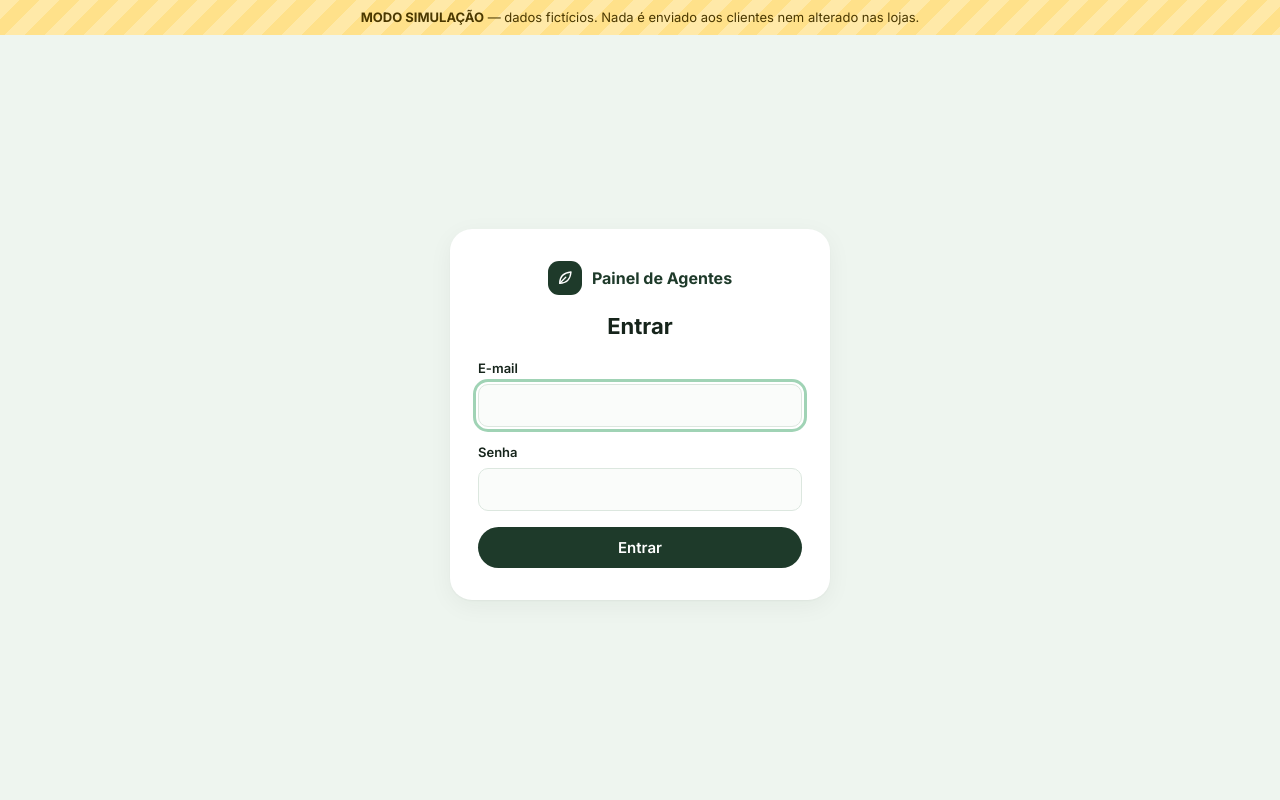
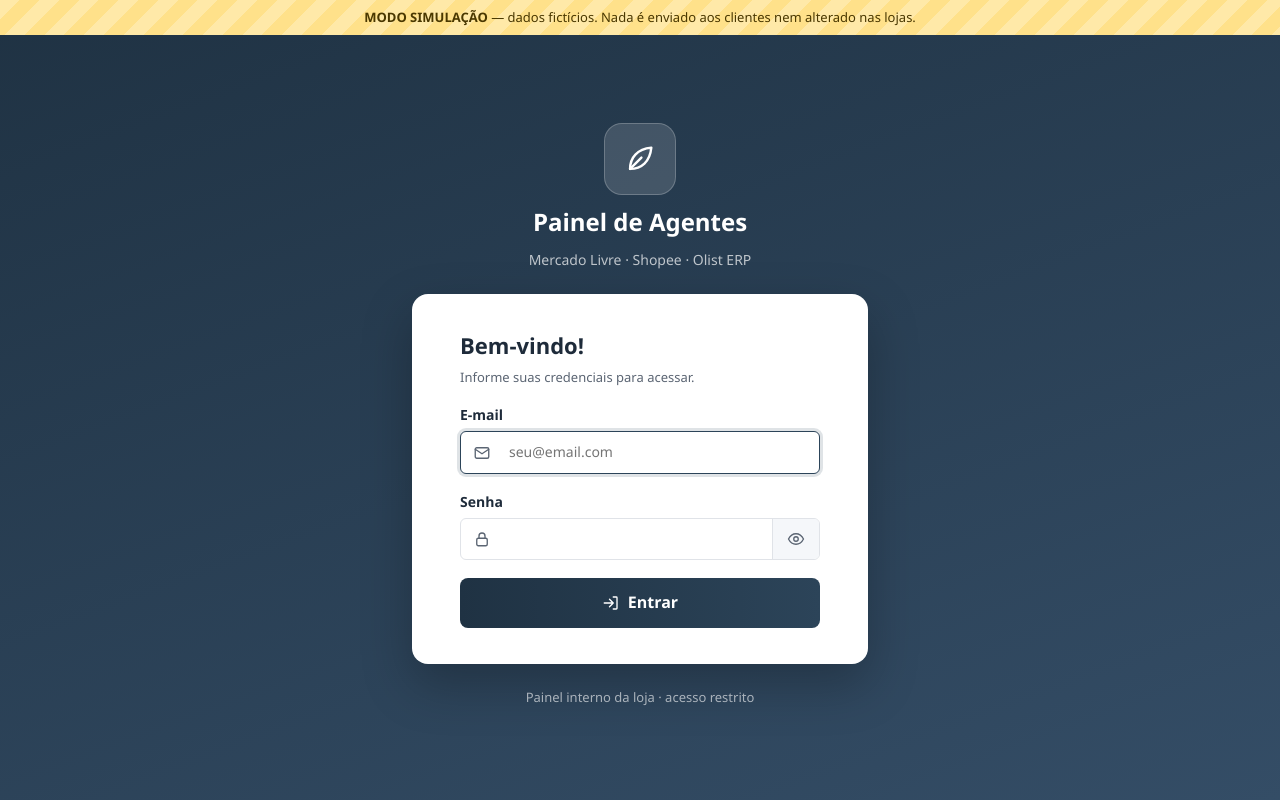
Before and after one commit to alyssonov/painel-agentes, a FastAPI app: page /login in a window 1280 px wide. Run offline with FastAPI, Linux system fonts and the light colour scheme; parts of the project's set-up code (start-up, migrations or seed data) failed here and were passed over.

Commit message:
Nova identidade visual: azul-marinho, fonte do sistema e login em degradê
- Cores em variáveis no :root (destaque #1F3243, fundo #EEF2F6)
- Cantos de 16px nos cards e 8px nos botões; fonte Segoe UI/sistema
- Tela de login com marca acima do card, ícones nos campos e botão de mostrar senha
- Remove a fonte Inter (não é mais usada)

Co-Authored-By: Claude Opus 5.5 <noreply@anthropic.com>
Claude-Session: https://claude.ai/code/session_01FpTPryHAmr4ft7sUoYhQLu

```diff
--- a/app/web/static/css/app.css
+++ b/app/web/static/css/app.css
@@ -1,22 +1,21 @@
 /* Painel de Agentes — estilo visual
-   Fundo verde-claro suave, cards brancos arredondados, destaque #1E3A2A, fonte Inter. */
-
-@font-face {
-  font-family: "Inter";
-  src: url("/static/fonts/inter-latin-wght-normal.woff2") format("woff2");
-  font-weight: 100 900;
-  font-display: swap;
-}
+   Azul-marinho (#1F3243) como destaque, cards brancos com cantos de 16px,
+   fundo cinza-azulado claro nas páginas internas e degradê escuro no login,
+   fonte do sistema (Segoe UI no Windows). */
 
 :root {
-  --bg: #EEF5EF;
+  --bg: #EEF2F6;
   --card: #FFFFFF;
-  --ink: #16241B;
-  --muted: #5F7366;
-  --line: #DCE7DF;
-  --brand: #1E3A2A;
-  --brand-2: #2C5A40;
-  --brand-soft: #E3EFE6;
+  --ink: #1E2B3A;
+  --muted: #5B6573;
+  --line: #E0E3E8;
+  --field: #FFFFFF;
+  --field-addon: #F5F7FA;
+  --brand: #1F3243;
+  --brand-2: #2C4459;
+  --brand-soft: #E6ECF2;
+  --login-from: #1F3243;
+  --login-to: #344D66;
   --ok: #2E9E5B;
   --warn: #C98A12;
   --danger: #C4432F;
@@ -25,16 +24,16 @@
   --ml: #F2D600;
   --ml-ink: #3D3500;
   --shopee: #EE4D2D;
-  --radius-lg: 22px;
-  --radius-md: 14px;
-  --radius-sm: 10px;
-  --shadow: 0 1px 2px rgba(22, 36, 27, .04), 0 6px 24px rgba(22, 36, 27, .05);
+  --radius-lg: 16px;
+  --radius-md: 12px;
+  --radius-sm: 8px;
+  --shadow: 0 1px 2px rgba(15, 30, 45, .05), 0 8px 24px rgba(15, 30, 45, .06);
 }
 
 * { box-sizing: border-box; }
 html, body { margin: 0; }
 body {
-  font-family: "Inter", system-ui, -apple-system, "Segoe UI", sans-serif;
+  font-family: "Segoe UI", system-ui, -apple-system, Roboto, "Helvetica Neue", Arial, sans-serif;
   background: var(--bg);
   color: var(--ink);
   font-size: 15px;
@@ -103,15 +102,15 @@ a { color: inherit; }
 
 /* Botões */
 .btn { display: inline-flex; align-items: center; justify-content: center; gap: 8px; font: inherit;
-       font-weight: 600; border: 0; border-radius: 999px; padding: 10px 18px; cursor: pointer;
+       font-weight: 600; border: 0; border-radius: var(--radius-sm); padding: 10px 18px; cursor: pointer;
        text-decoration: none; }
-.btn-primary { background: var(--brand); color: #fff; }
+.btn-primary { background: linear-gradient(90deg, var(--brand) 0%, var(--brand-2) 100%); color: #fff; }
 .btn-primary:hover { background: var(--brand-2); }
 .btn-ghost { background: transparent; color: var(--muted); padding: 8px 12px; }
-.btn-ghost:hover { background: rgba(30,58,42,.07); color: var(--ink); }
+.btn-ghost:hover { background: rgba(31,50,67,.07); color: var(--ink); }
 .btn-block { width: 100%; }
 .btn:focus-visible, .seg:focus-visible, .nav-item:focus-visible, input:focus-visible {
-  outline: 3px solid rgba(46,158,91,.45); outline-offset: 2px;
+  outline: 3px solid rgba(44,68,89,.45); outline-offset: 2px;
 }
 
 /* Cards de números */
@@ -183,17 +182,37 @@ a { color: inherit; }
 .badge { font-size: 11px; font-weight: 700; padding: 2px 9px; border-radius: 999px; background: var(--brand-soft);
          color: var(--brand); white-space: nowrap; }
 .badge-erro { background: var(--danger-soft); color: var(--danger); }
-.badge-pausado, .badge-sem_execucao { background: #EEF1EF; color: var(--muted); }
+.badge-pausado, .badge-sem_execucao { background: #EEF1F4; color: var(--muted); }
 
-/* Login */
-.login-wrap { min-height: calc(100vh - 40px); display: grid; place-items: center; padding: 16px; }
-.login-card { width: 100%; max-width: 380px; display: flex; flex-direction: column; gap: 16px; padding: 32px 28px; }
-.login-title { font-size: 22px; text-align: center; }
-.field { display: flex; flex-direction: column; gap: 6px; font-size: 13px; font-weight: 600; }
-.field input { font: inherit; font-weight: 400; padding: 11px 14px; border-radius: var(--radius-sm);
-               border: 1px solid var(--line); background: #FAFCFA; }
+/* Login: degradê escuro, marca acima do card */
+body.page-login { background: linear-gradient(160deg, var(--login-from) 0%, var(--login-to) 100%); min-height: 100vh; }
+.login-wrap { min-height: calc(100vh - 40px); display: flex; flex-direction: column; align-items: center;
+              justify-content: center; gap: 24px; padding: 32px 16px; }
+.login-brand { display: flex; flex-direction: column; align-items: center; gap: 10px; text-align: center; color: #fff; }
+.login-logo { display: grid; place-items: center; width: 72px; height: 72px; border-radius: 18px;
+              background: rgba(255,255,255,.14); border: 1px solid rgba(255,255,255,.22); }
+.login-logo .icon { width: 34px; height: 34px; stroke-width: 1.7; }
+.login-name { font-size: 24px; font-weight: 700; }
+.login-tagline { font-size: 14px; color: rgba(255,255,255,.7); }
+.login-card { width: 100%; max-width: 456px; display: flex; flex-direction: column; gap: 18px; padding: 36px 48px;
+              box-shadow: 0 20px 50px rgba(0,0,0,.25); }
+.login-title { font-size: 22px; font-weight: 600; color: var(--ink); }
+.login-sub { font-size: 13px; color: var(--muted); margin-top: -12px; }
+.login-footer { font-size: 13px; color: rgba(255,255,255,.6); }
+.field { display: flex; flex-direction: column; gap: 6px; font-size: 14px; font-weight: 600; }
+.field input { font: inherit; font-weight: 400; padding: 10px 12px; border-radius: 6px;
+               border: 1px solid var(--line); background: var(--field); }
+.input-group { display: flex; align-items: stretch; border: 1px solid var(--line); border-radius: 6px;
+               background: var(--field); overflow: hidden; }
+.input-group:focus-within { border-color: var(--brand-2); box-shadow: 0 0 0 3px rgba(44,68,89,.15); }
+.input-group .addon { display: grid; place-items: center; padding: 0 12px; color: var(--muted); }
+.input-group input { flex: 1; min-width: 0; border: 0; border-radius: 0; padding: 10px 6px; outline: none; background: transparent; }
+.input-group .reveal { border: 0; border-left: 1px solid var(--line); background: var(--field-addon); color: var(--muted);
+                       padding: 0 14px; cursor: pointer; display: grid; place-items: center; }
+.btn-lg { padding: 13px 18px; font-size: 16px; }
 .form-error { background: var(--danger-soft); color: var(--danger); border-radius: var(--radius-sm);
               padding: 10px 12px; font-size: 13.5px; font-weight: 500; }
+@media (max-width: 520px) { .login-card { padding: 28px 22px; } }
 
 /* Seções em construção */
 .empty-state { display: flex; flex-direction: column; align-items: flex-start; gap: 10px; padding: 36px; max-width: 640px; }
--- a/app/web/static/js/app.js
+++ b/app/web/static/js/app.js
@@ -28,3 +28,15 @@ document.addEventListener("input", function (event) {
   var counter = box.closest("[data-card]") && box.closest("[data-card]").querySelector("[data-contador]");
   if (counter) counter.textContent = box.value.length + " / " + box.maxLength;
 });
+
+// Botão de olho no login: mostra/esconde a senha.
+document.addEventListener("click", function (event) {
+  var button = event.target.closest("[data-mostrar-senha]");
+  if (!button) return;
+  var input = button.parentElement.querySelector("[data-senha]");
+  if (!input) return;
+  var show = input.type === "password";
+  input.type = show ? "text" : "password";
+  button.setAttribute("aria-pressed", show ? "true" : "false");
+  button.setAttribute("aria-label", show ? "Esconder senha" : "Mostrar senha");
+});
--- a/app/web/templates/_icons.html
+++ b/app/web/templates/_icons.html
@@ -11,4 +11,8 @@
   <symbol id="i-alert" viewBox="0 0 24 24"><path d="M12 3 2 20h20z"/><path d="M12 10v4M12 17h.01"/></symbol>
   <symbol id="i-logout" viewBox="0 0 24 24"><path d="M15 4h4a1 1 0 0 1 1 1v14a1 1 0 0 1-1 1h-4M10 17l5-5-5-5M15 12H3"/></symbol>
   <symbol id="i-leaf" viewBox="0 0 24 24"><path d="M5 19c0-8 5-14 15-15-1 10-7 15-15 15z"/><path d="M5 19 13 11"/></symbol>
+  <symbol id="i-mail" viewBox="0 0 24 24"><rect x="3" y="5" width="18" height="14" rx="2"/><path d="m3 7 9 6 9-6"/></symbol>
+  <symbol id="i-lock" viewBox="0 0 24 24"><rect x="5" y="11" width="14" height="10" rx="2"/><path d="M8 11V8a4 4 0 0 1 8 0v3"/></symbol>
+  <symbol id="i-eye" viewBox="0 0 24 24"><path d="M2 12s3.5-7 10-7 10 7 10 7-3.5 7-10 7S2 12 2 12z"/><circle cx="12" cy="12" r="3"/></symbol>
+  <symbol id="i-login" viewBox="0 0 24 24"><path d="M15 4h4a1 1 0 0 1 1 1v14a1 1 0 0 1-1 1h-4M10 17l5-5-5-5M15 12H3"/></symbol>
 </svg>
--- a/app/web/templates/base.html
+++ b/app/web/templates/base.html
@@ -5,12 +5,11 @@
   <meta name="viewport" content="width=device-width, initial-scale=1">
   <meta name="htmx-config" content='{"includeIndicatorStyles": false, "allowEval": false}'>
   <title>{% block title %}Painel{% endblock %} · Painel de Agentes</title>
-  <link rel="preload" href="/static/fonts/inter-latin-wght-normal.woff2" as="font" type="font/woff2" crossorigin>
   <link rel="stylesheet" href="/static/css/app.css">
   <script src="/static/vendor/htmx.min.js" defer></script>
   <script src="/static/js/app.js" defer></script>
 </head>
-<body hx-headers='{"X-CSRF-Token": "{{ csrf_token }}"}'>
+<body class="{% block body_class %}{% endblock %}" hx-headers='{"X-CSRF-Token": "{{ csrf_token }}"}'>
   {% include "_icons.html" %}
   {% if dry_run %}
   <div class="sim-banner" role="status">
--- a/app/web/templates/login.html
+++ b/app/web/templates/login.html
@@ -1,24 +1,44 @@
 {% extends "base.html" %}
 {% block title %}Entrar{% endblock %}
+{% block body_class %}page-login{% endblock %}
 {% block body %}
 <main class="login-wrap">
+  <div class="login-brand">
+    <span class="login-logo"><svg class="icon"><use href="#i-leaf"/></svg></span>
+    <span class="login-name">Painel de Agentes</span>
+    <span class="login-tagline">Mercado Livre · Shopee · Olist ERP</span>
+  </div>
+
   <form class="card login-card" method="post" action="/login" novalidate>
-    <div class="brand brand-center">
-      <span class="brand-mark"><svg class="icon"><use href="#i-leaf"/></svg></span>
-      <span>Painel de Agentes</span>
+    <div>
+      <h1 class="login-title">Bem-vindo!</h1>
     </div>
-    <h1 class="login-title">Entrar</h1>
+    <p class="login-sub">Informe suas credenciais para acessar.</p>
     {% if error %}<p class="form-error" role="alert">{{ error }}</p>{% endif %}
     <input type="hidden" name="csrf_token" value="{{ csrf_token }}">
     <label class="field">
       <span>E-mail</span>
-      <input type="email" name="email" value="{{ email or '' }}" autocomplete="username" required autofocus>
+      <span class="input-group">
+        <span class="addon"><svg class="icon"><use href="#i-mail"/></svg></span>
+        <input type="email" name="email" value="{{ email or '' }}" placeholder="seu@email.com"
+               autocomplete="username" required autofocus>
+      </span>
     </label>
     <label class="field">
       <span>Senha</span>
-      <input type="password" name="password" autocomplete="current-password" required>
+      <span class="input-group">
+        <span class="addon"><svg class="icon"><use href="#i-lock"/></svg></span>
+        <input type="password" name="password" autocomplete="current-password" required data-senha>
+        <button class="reveal" type="button" data-mostrar-senha aria-label="Mostrar senha" aria-pressed="false">
+          <svg class="icon"><use href="#i-eye"/></svg>
+        </button>
+      </span>
     </label>
-    <button class="btn btn-primary btn-block" type="submit">Entrar</button>
+    <button class="btn btn-primary btn-block btn-lg" type="submit">
+      <svg class="icon"><use href="#i-login"/></svg><span>Entrar</span>
+    </button>
   </form>
+
+  <p class="login-footer">Painel interno da loja · acesso restrito</p>
 </main>
 {% endblock %}
```
Also changed, not shown: other parts of app/web/static/css/app.css (+12 -11 lines), CLAUDE.md (+6 -2 lines), app/web/static/fonts/LICENSE-Inter.txt (deleted), app/web/static/fonts/inter-latin-wght-normal.woff2 (deleted).
